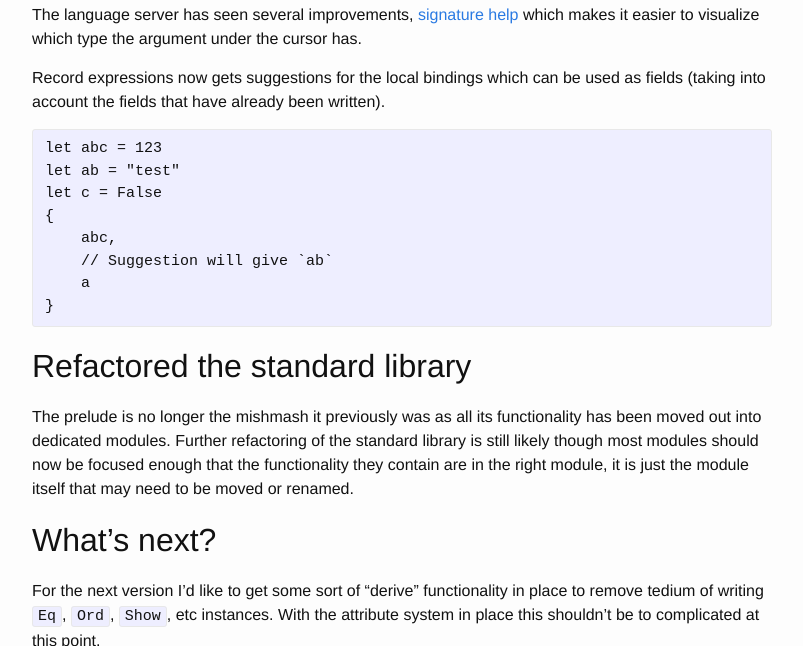
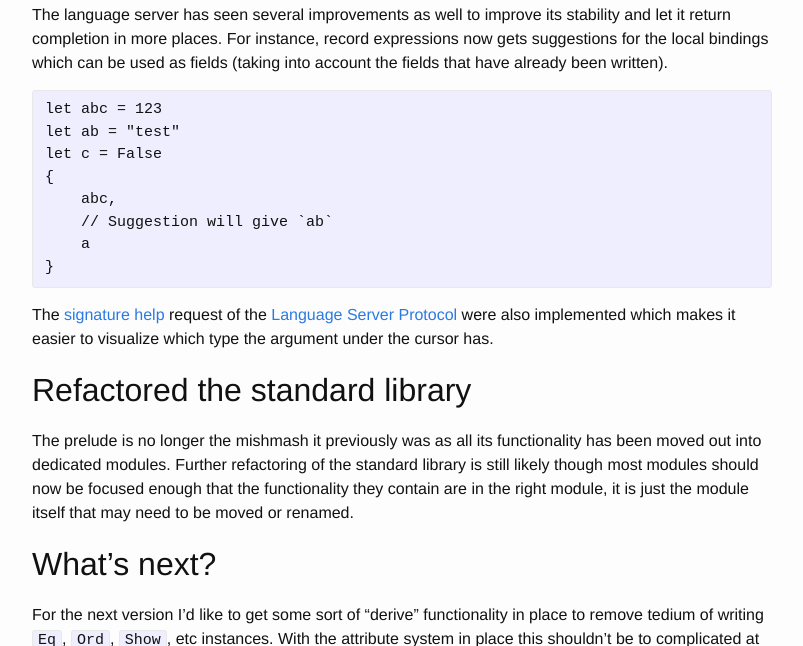
Before and after one commit to Marwes/Marwes.github.io, a Jekyll site: the page built from _posts/2018-06-06-gluon-0.8.markdown, in a window 1280 px wide and 900 px high, scrolled down 2224 px, cut to the strip 254-900 px from the top of the window. Shown: the whole strip, without its empty margins (238-1041 px from the left). Built offline with Jekyll 4.4.1, drawn with Linux system fonts in a browser that asks for light colours.

Commit message:
Update 2018-06-06-gluon-0.8.markdown

````diff
--- a/_posts/2018-06-06-gluon-0.8.markdown
+++ b/_posts/2018-06-06-gluon-0.8.markdown
@@ -84,9 +84,7 @@ More documentation on this can be found in the [marshalling chapter][] of the gl
 
 <iframe width="560" height="315" src="https://www.youtube-nocookie.com/embed/59igc9juLSE?rel=0" frameborder="0" allow="autoplay; encrypted-media" allowfullscreen></iframe>
 
-The language server has seen several improvements, [signature help][] which makes it easier to visualize which type the argument under the cursor has.
-
-Record expressions now gets suggestions for the local bindings which can be used as fields (taking into account the fields that have already been written).
+The language server has seen several improvements as well to improve its stability and let it return completion in more places. For instance, record expressions now gets suggestions for the local bindings which can be used as fields (taking into account the fields that have already been written).
 
 ```f#
 let abc = 123
@@ -99,6 +97,9 @@ let c = False
 }
 ```
 
+The [signature help][] request of the [Language Server Protocol][] were also implemented which makes it easier to visualize which type the argument under the cursor has.
+
+[Language Server Protocol]:https://microsoft.github.io/language-server-protocol
 [signature help]:https://microsoft.github.io/language-server-protocol/specification#textDocument_signatureHelp)
 
 ## Refactored the standard library
````
